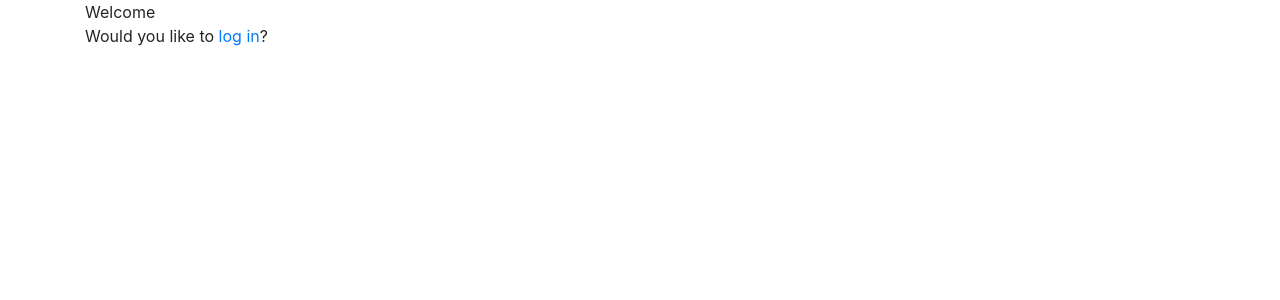
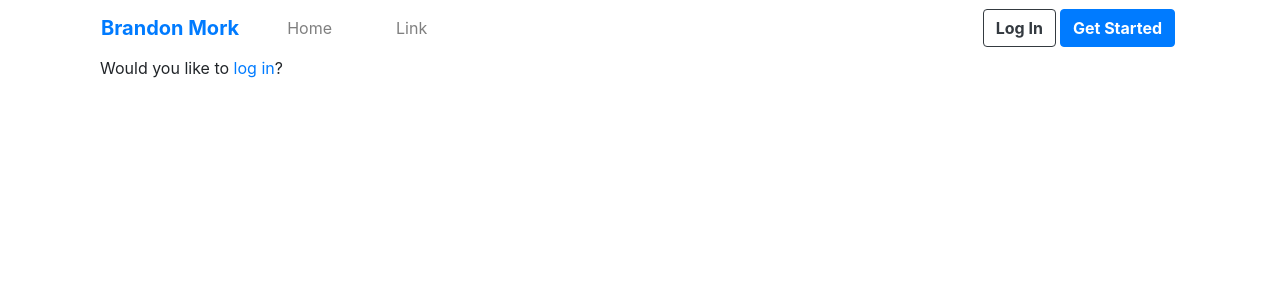
Before and after one commit to brandon-mork/react-express-typescript-demo, a React (Create React App) app in the folder frontend/: page / in a window 1280 px wide. Shown: the top 300 px of the page. Built offline with nearby package versions, Linux system fonts and the light colour scheme.

Commit message:
Add Header
- Created header component
- Header added to home and login

```diff
--- /dev/null
+++ b/frontend/src/components/Header.tsx
@@ -0,0 +1,34 @@
+import React from 'react';
+import { Link, RouteComponentProps, withRouter } from 'react-router-dom';
+import { Button, Nav, Navbar } from 'react-bootstrap';
+import Routes from '../constants/routes';
+
+interface HeaderProps extends RouteComponentProps {}
+function Header(props: HeaderProps) {
+  return (
+    <Navbar expand="md">
+      <Navbar.Brand href={Routes.Home} className="font-weight-bold">
+        <Link to={Routes.Home}>Brandon Mork</Link>
+      </Navbar.Brand>
+      <Navbar.Toggle aria-controls="basic-navbar-nav" />
+      <Navbar.Collapse id="basic-navbar-nav">
+        <Nav className="mr-auto">
+          <Nav.Link className="mx-4" onClick={() => props.history.push(Routes.Home)}>
+            Home
+          </Nav.Link>
+          <Nav.Link className="mx-4" onClick={() => props.history.push(Routes.Login)}>
+            Link
+          </Nav.Link>
+        </Nav>
+        <Button variant="outline-dark" className="font-weight-bold" onClick={() => props.history.push(Routes.Login)}>
+          Log In
+        </Button>
+        <Button variant="primary" className="font-weight-bold mx-1" onClick={() => props.history.push(Routes.Login)}>
+          Get Started
+        </Button>
+      </Navbar.Collapse>
+    </Navbar>
+  );
+}
+
+export default withRouter(Header);
--- a/frontend/src/components/Home.tsx
+++ b/frontend/src/components/Home.tsx
@@ -1,15 +1,18 @@
 import React from 'react';
+import { Container } from 'react-bootstrap';
 import { Link } from 'react-router-dom';
 import Routes from '../constants/routes';
+import Header from './Header';
 
 function Home() {
   return (
-    <div className="home-block">
-      <div className="home-header">Welcome</div>
-
-      <div>
-        Would you like to <Link to={Routes.Login}>log in</Link>?
-      </div>
+    <div>
+      <Header></Header>
+      <Container>
+        <div>
+          Would you like to <Link to={Routes.Login}>log in</Link>?
+        </div>
+      </Container>
     </div>
   );
 }
--- a/frontend/src/components/Login.tsx
+++ b/frontend/src/components/Login.tsx
@@ -3,6 +3,7 @@
 import { Button, Form, Container, Row, Col, Alert } from 'react-bootstrap';
 import { withRouter, RouteComponentProps } from 'react-router-dom';
 import Routes from '../constants/routes';
+import Header from './Header';
 
 interface LoginProps extends RouteComponentProps {}
 function Login(props: LoginProps) {
@@ -29,8 +30,10 @@
   };
 
   return (
-    <Container className="my-5">
-      <Row>
+    <div>
+      <Header></Header>
+      <Container>
+        <Row style={{ marginTop: '15%' }}>
           <Col md={{ span: 6, offset: 3 }}>
             <h1>Login</h1>
             {errorMessage && <Alert variant="danger">{errorMessage}</Alert>}
@@ -53,6 +56,7 @@
           </Col>
         </Row>
       </Container>
+    </div>
   );
 }
 
--- a/frontend/src/index.css
+++ b/frontend/src/index.css
@@ -3,6 +3,7 @@
   font-family: -apple-system, BlinkMacSystemFont, 'Segoe UI', 'Roboto', 'Oxygen', 'Ubuntu', 'Cantarell', 'Fira Sans', 'Droid Sans', 'Helvetica Neue', sans-serif;
   -webkit-font-smoothing: antialiased;
   -moz-osx-font-smoothing: grayscale;
+  background: #f3f4f8;
 }
 
 code {
```
Lines whose indentation alone changed are shown as unchanged.
